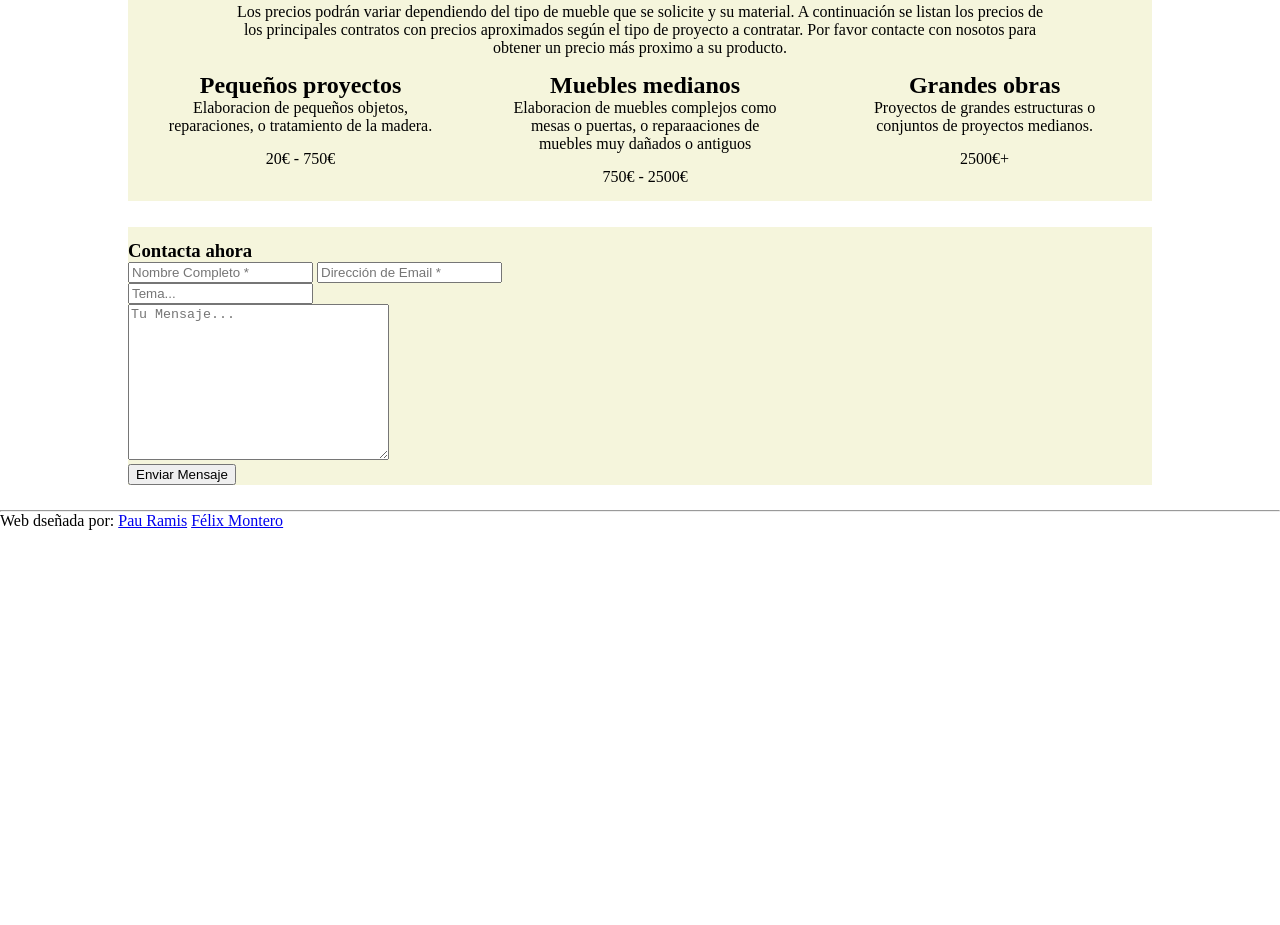
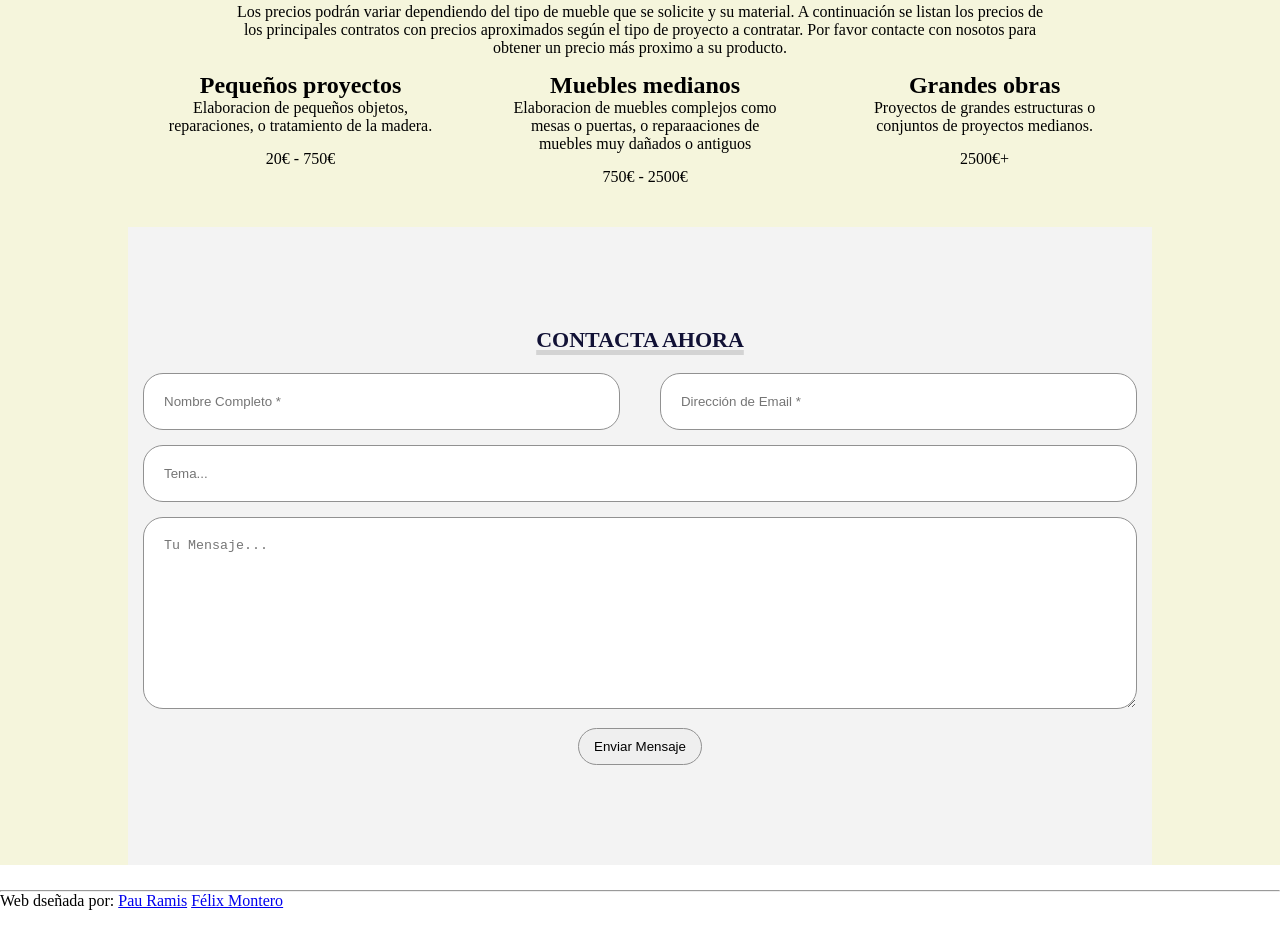
Before and after one commit to felixmontero/FINAL_PROYECT-DIW, a plain HTML site: page src/index.html in a window 1280 px wide. Shown: the part 774-1699 px from the top of the page. Before the commit the page ends 1319 px from the top, so only its background shows below. Drawn offline with Linux system fonts and the light colour scheme.

Commit message:
trueMerge

```diff
--- a/style.css
+++ b/style.css
@@ -1,6 +1,7 @@
  /*---- navbar -----*/
  * {
    margin: 0;
+
  }
 
  ul.navbar {
@@ -124,7 +125,10 @@
  }
 
  /*----- main sections ------*/
+main{
+  background-color: beige;
 
+}
  h1 {
    font-size: 35px;
    text-align: center;
@@ -138,7 +142,6 @@
    margin-bottom: 2%;
    padding-top: 1%;
    align-items: center;
-   background-color: beige;
 
  }
 
@@ -167,46 +170,46 @@
 /* seccion C O N T A C T O */
 /* *********************/
 
-#contacto {
+#Contactanos {
   padding: 100px 15px;
   background-color: #f3f3f3;
 }
 
-#contacto .titulo-seccion {
+#Contactanos .titulo-seccion {
   margin-bottom: 20px;
 }
 
-#contacto .contenedor-form {
+#Contactanos .contenedor-form {
   max-width: 1100px;
   margin: auto;
 }
 
-#contacto .contenedor-form .fila {
+#Contactanos .contenedor-form .fila {
   margin-bottom: 15px;
 }
 
-#contacto .contenedor-form .mitad {
+#Contactanos .contenedor-form .mitad {
   display: flex;
   justify-content: space-between;
 }
 
-#contacto .contenedor-form input,
-#contacto .contenedor-form textarea {
+#Contactanos .contenedor-form input,
+#Contactanos .contenedor-form textarea {
   padding: 20px;
   border-radius: 20px;
   border: none;
   border: 1px solid #919191;
 }
 
-#contacto .contenedor-form .mitad input {
+#Contactanos .contenedor-form .mitad input {
   width: 48%;
 }
 
-#contacto .contenedor-form .input-full {
+#Contactanos .contenedor-form .input-full {
   width: 100%;
 }
 
-#contacto .titulo-seccion {
+#Contactanos .titulo-seccion {
   text-align: center;
   font-size: 22px;
   text-transform: uppercase;
@@ -216,7 +219,7 @@
   text-decoration-thickness: 5px;
 }
 
-#contacto .btn-enviar {
+#Contactanos .btn-enviar {
   display: block;
   margin: auto;
   cursor: pointer;
@@ -224,7 +227,7 @@
   padding: 10px 15px !important;
 }
 
-#contacto .btn-enviar:hover {
+#Contactanos .btn-enviar:hover {
   background-color: green;
   color: #fff;
 }
```
